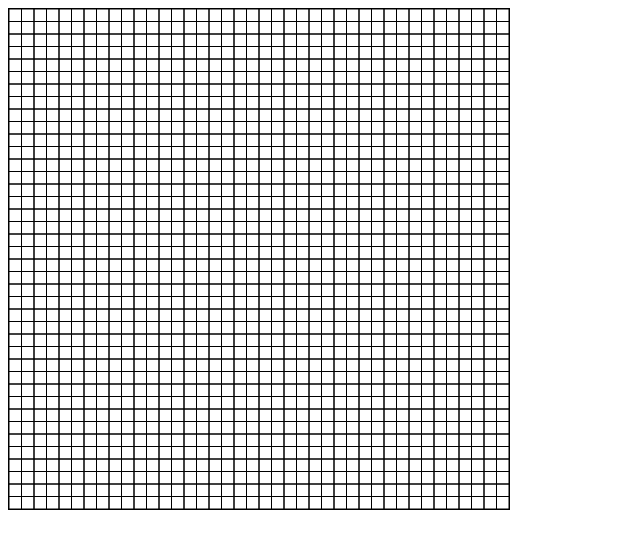
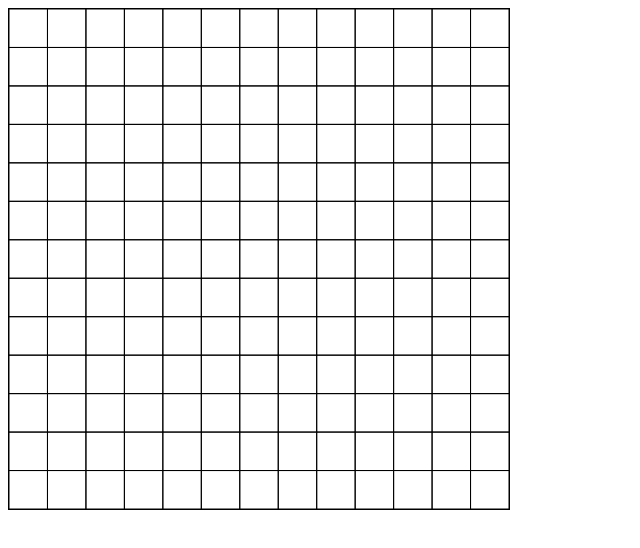
Before and after one commit to Lingat/Map_Creator, a plain HTML site: page Map Creator/index.html in a window 1280 px wide. Shown: the whole page, without its empty margins (0-640 px from the left). Drawn offline with nearby package versions, Linux system fonts and the light colour scheme.

```diff
--- a/Map Creator/scripts/createMap.js
+++ b/Map Creator/scripts/createMap.js
@@ -19,7 +19,7 @@
 
 
 //	this should be changed to createMap(inputX, inputY)
-var map = createMap(40, 40),
+var map = createMap(13, 13),
 	mapWidth = map[1].length,
 	mapHeight = map.length;
 
@@ -27,10 +27,12 @@
 var gridSquares = [];
 
 
-	for(i = 0; i < mapWidth; i++) {
+// basically just pushes everything into gridSquares
+// used for being able to click on the squares
+for(i = 0; i < mapWidth; i++) {
 
 			//	looping through the array to draw each individual rectangle
-			for(j = 0; j < mapHeight; j++){
+	for(j = 0; j < mapHeight; j++){
 					gridSquares.push({
 					x: (i * (canvas.width / mapWidth)),
 					y: (j * (canvas.height / mapHeight)),
```
Also changed, not shown: Map Creator/index.html (+1 -0 lines).
